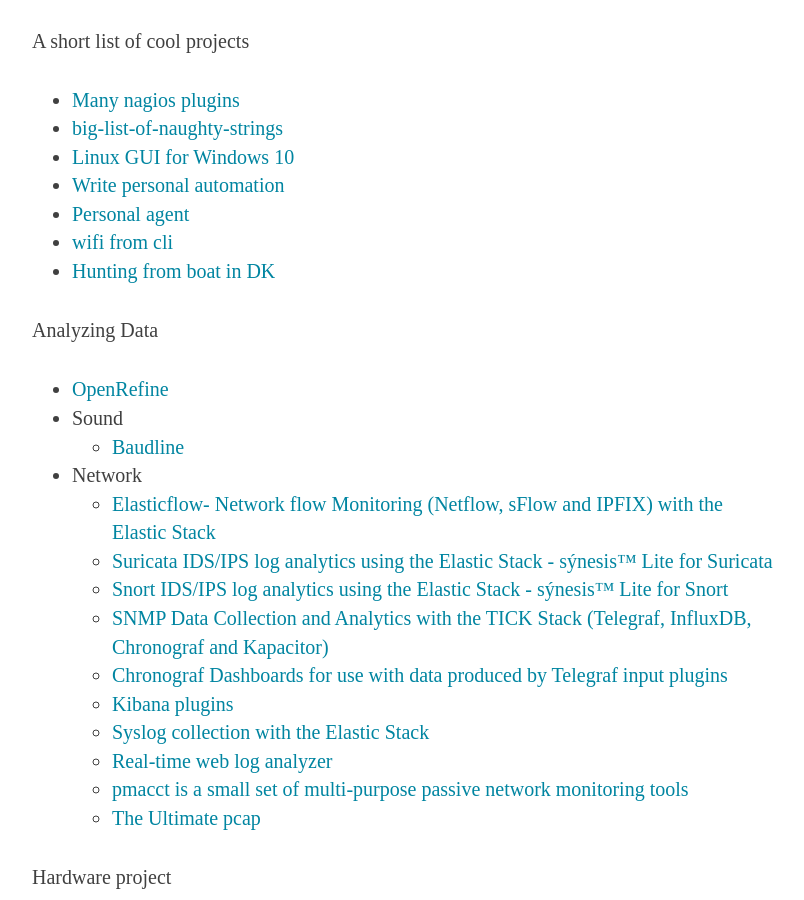
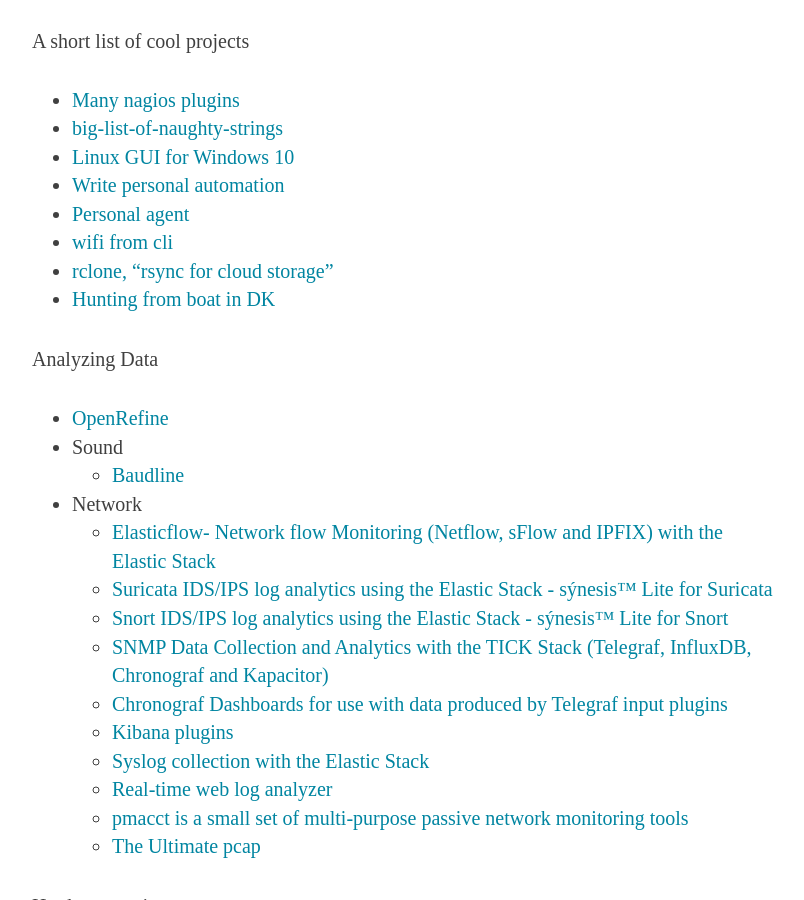
Before and after one commit to clysel/christian.lysel.net, a Jekyll site: the page built from _posts/2017-01-11-cool-projects.markdown, in a window 1280 px wide and 900 px high, scrolled down 467 px. Shown: the whole window, without its empty margins (233-1037 px from the left). Built offline with Jekyll 4.4.1, drawn with Linux system fonts in a browser that asks for light colours.

Commit message:
Update 2017-01-11-cool-projects.markdown

```diff
--- a/_posts/2017-01-11-cool-projects.markdown
+++ b/_posts/2017-01-11-cool-projects.markdown
@@ -12,6 +12,7 @@
   * [Write personal automation](http://anotherdevblog.net/posts/part-1-getting-started)
   * [Personal agent](https://github.com/huginn/huginn)
   * [wifi from cli](https://www.linuxuprising.com/2019/11/how-to-show-available-wifi-networks.html?m=1)
+  * [rclone, "rsync for cloud storage"](https://github.com/rclone/rclone)
   * [Hunting from boat in DK](https://www.nordisk-forum.dk/viewtopic.php?t=50469)
 
 Analyzing Data
```
